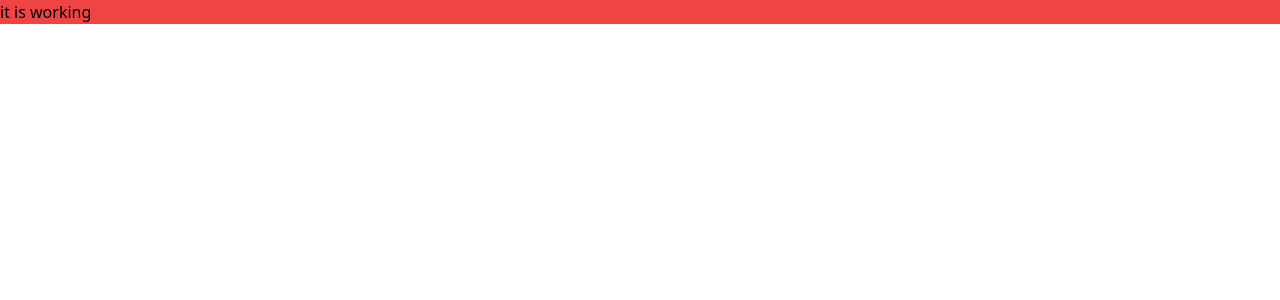
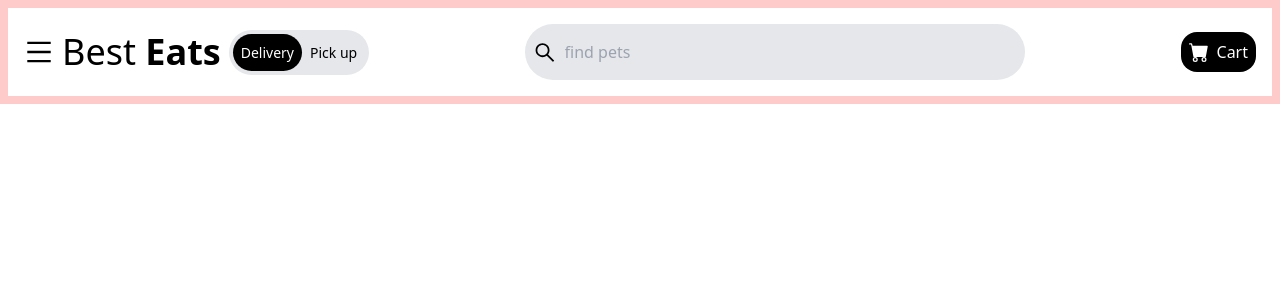
Before and after one commit to OmaritoAtPoly/paw-project, a React (Create React App) app: page / in a window 1280 px wide. Shown: the top 300 px of the page. Built offline with nearby package versions, Linux system fonts and the light colour scheme.

Commit message:
adding navbar only without mobile menu

```diff
--- a/package.json
+++ b/package.json
@@ -18,6 +18,7 @@
     "react": "^18.2.0",
     "react-dom": "^18.2.0",
     "react-dotenv": "^0.1.3",
+    "react-icons": "^4.7.1",
     "react-redux": "8.0.5",
     "react-scripts": "5.0.1",
     "redux": "4.2.0",
--- a/src/App.tsx
+++ b/src/App.tsx
@@ -1,7 +1,8 @@
 import React from 'react';
+import Navbar from './component/Navbar';
 
 function App() {
-	return <h1 className='bg-red-500'>it is working</h1>;
+	return <Navbar />;
 }
 
 export default App;
--- /dev/null
+++ b/src/component/Navbar.tsx
@@ -0,0 +1,36 @@
+import React from 'react';
+import {AiOutlineMenu, AiOutlineSearch} from 'react-icons/ai';
+import {BsFillCartFill} from 'react-icons/bs';
+
+const Navbar = () => {
+	return (
+		<div className='border border-red-200 border-8 mx-auto flex justify-between items-center p-4'>
+			{/* left side */}
+			<div className='flex items-center'>
+				<div className='cursor-pointer'>
+					<AiOutlineMenu size={30} />
+				</div>
+				<h1 className='text-2xl sm:text-3xl lg:text-4xl px-2 '>
+					Best <span className='font-bold'>Eats</span>
+				</h1>
+
+				<div className='hidden lg:flex items-center bg-gray-200 rounded-full p-1 text-[14px]'>
+					<p className='bg-black rounded-full text-white p-2'>Delivery</p>
+					<p className='p-2'>Pick up</p>
+				</div>
+			</div>
+
+			{/* search input */}
+			<div className='bg-gray-200 rounded-full flex  items-center p-2 w-[200px] sm:w-[400px] lg:w-[500px]'>
+				<AiOutlineSearch size={25} />
+				<input className=' bg-transparent p-2 w-full focus:outline-none' type='text' placeholder='find pets' />
+			</div>
+			{/* cart button */}
+			<button type='submit' className='bg-black text-white hidden md:flex items-center p-2 rounded-2xl'>
+				<BsFillCartFill size={20} className='mr-2'/> Cart
+			</button>
+		</div>
+	);
+};
+
+export default Navbar;
```
Also changed, not shown: .eslintrc.json, 2 other files (tests, documents, lock files or other folders).
